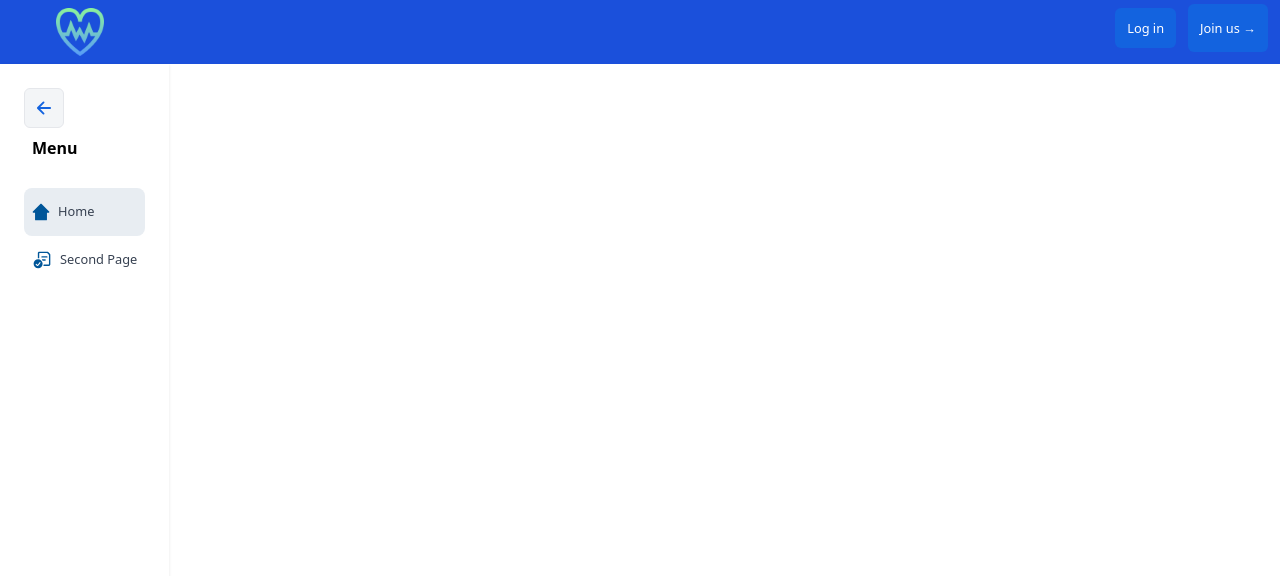
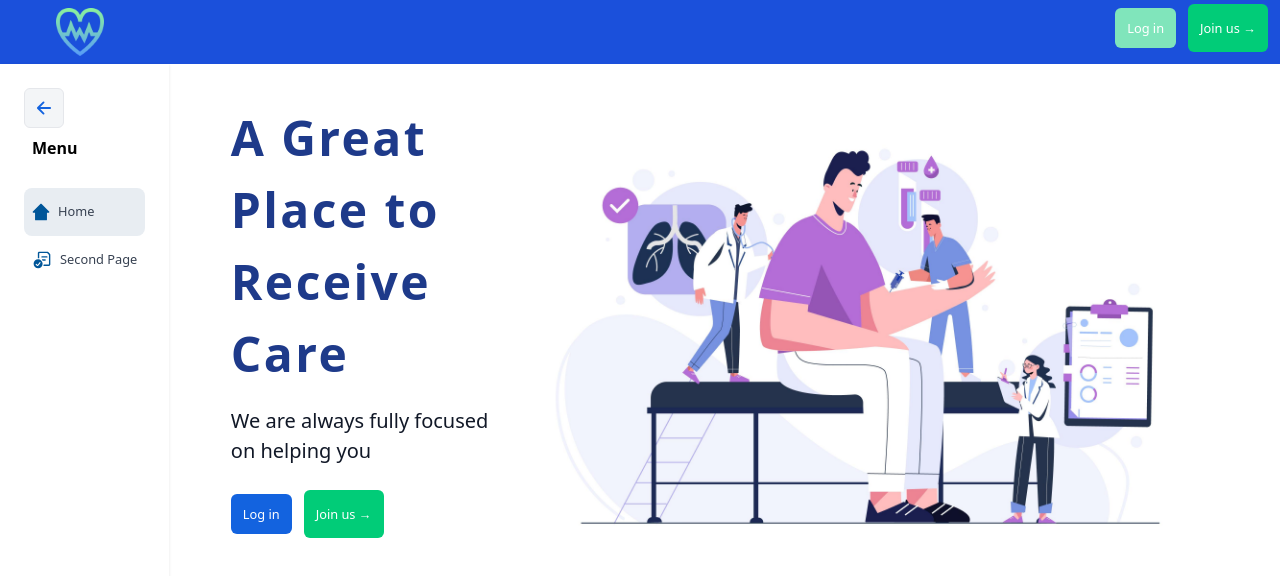
Before and after one commit to baristure/healthConn, a React (Create React App) app in the folder client/: page / in a window 1280 px wide. Shown: the top 576 px of the page. Built offline with nearby package versions, Linux system fonts and the light colour scheme; what @mswjs/data would draw is missing.

Commit message:
vladimir: added greeting page

```diff
--- a/client/src/features/Layout.js
+++ b/client/src/features/Layout.js
@@ -11,6 +11,7 @@ import { DoctorLogin } from "./Login/DoctorLogin";
 import ProtectedRoute from "./ProtectedRoute";
 import { Register } from "./Register/Register";
 import { SignOut } from "./SignOut/SignOut";
+import WelcomePage from "./WelcomePage";
 
 const Mock = (props) => {
   console.log("mock props", props);
@@ -20,7 +21,7 @@ const Mock = (props) => {
 const AppRoutes = (loggedIn, setLoggedIn) => {
   return (
     <Routes>
-      <Route exact path="/" element={<Dashboard />} />
+      <Route exact path="/" element={<WelcomePage />} />
       {/* <Route exact path="/" element={<Dashboard />} /> */}
       <Route path="/login" element={<Login />} />
       <Route path="/login-as-doctor" element={<DoctorLogin />} />
@@ -49,7 +50,7 @@ function Layout() {
           <Sidebar isShowing={isOpen} />
         </aside>
         <main className="w-full overflow-y-auto">
-          {/* {AppRoutes(loggedIn, setLoggedIn)} */}
+          {AppRoutes(loggedIn, setLoggedIn)}
         </main>
       </div>
 
--- /dev/null
+++ b/client/src/features/WelcomePage/index.js
@@ -0,0 +1,45 @@
+import React from "react";
+import Button from "../common/Elements/Button/Button";
+
+const WelcomePage = () => {
+  return (
+    <div className="md:flex md:flex-row w-full items-center p-5 xs:flex-col xs:justify-center">
+      <div className="md:basis-1/4 basis-1/2">
+        <h1 className="font-sans text-6xl font-bold tracking-wider text-blue-900 mb-4 ">
+          A Great Place to Receive Care
+        </h1>
+        <p className="font-sans text-2xl font-medium tracking-normal text-gray-900 mb-6 ">
+          We are always fully focused on helping you
+        </p>
+        <div className="mb-2">
+          <Button
+            type="submit"
+            color="primary"
+            hover="primary"
+            className="mr-3"
+            size="md"
+          >
+            Log in
+          </Button>
+          <Button
+            type="button"
+            color="success"
+            hover="gray"
+            size="lg"
+            className="mr-3"
+            callback={() => console.log("Hello World")}
+          >
+            Join us &rarr;
+          </Button>
+        </div>
+      </div>
+      <img
+        className="basis-1/2 text-white xs:m-0 xs:h-72 sm:m-0 sm:h-96 xl:h-xl block w-auto sm:block"
+        src="/images/greeting.jpg"
+        alt="Workflow"
+      />
+    </div>
+  );
+};
+
+export default WelcomePage;
--- a/client/src/features/common/NavBar.js
+++ b/client/src/features/common/NavBar.js
@@ -139,7 +139,7 @@ export default function NavBar({ isOpen, loggedIn }) {
                   <div className="mb-2">
                     <Button
                        type="button"
-                       color="primary"
+                       color="success-soft"
                        hover="gray"
                        size="md"
                        for="rounded"
@@ -150,7 +150,7 @@ export default function NavBar({ isOpen, loggedIn }) {
                     </Button>
                     <Button
                       type="button"
-                      color="primary"
+                      color="success"
                       hover="gray"
                       size="lg"
                       className="mr-3"
--- a/client/tailwind.config.js
+++ b/client/tailwind.config.js
@@ -106,7 +106,11 @@ module.exports = {
       full: 9999,
       auto: "auto",
     },
-    extend: {},
+    extend: {
+      height: {
+        'xl': '30rem',
+      }
+    },
   },
   variants: {
     extend: {
```
